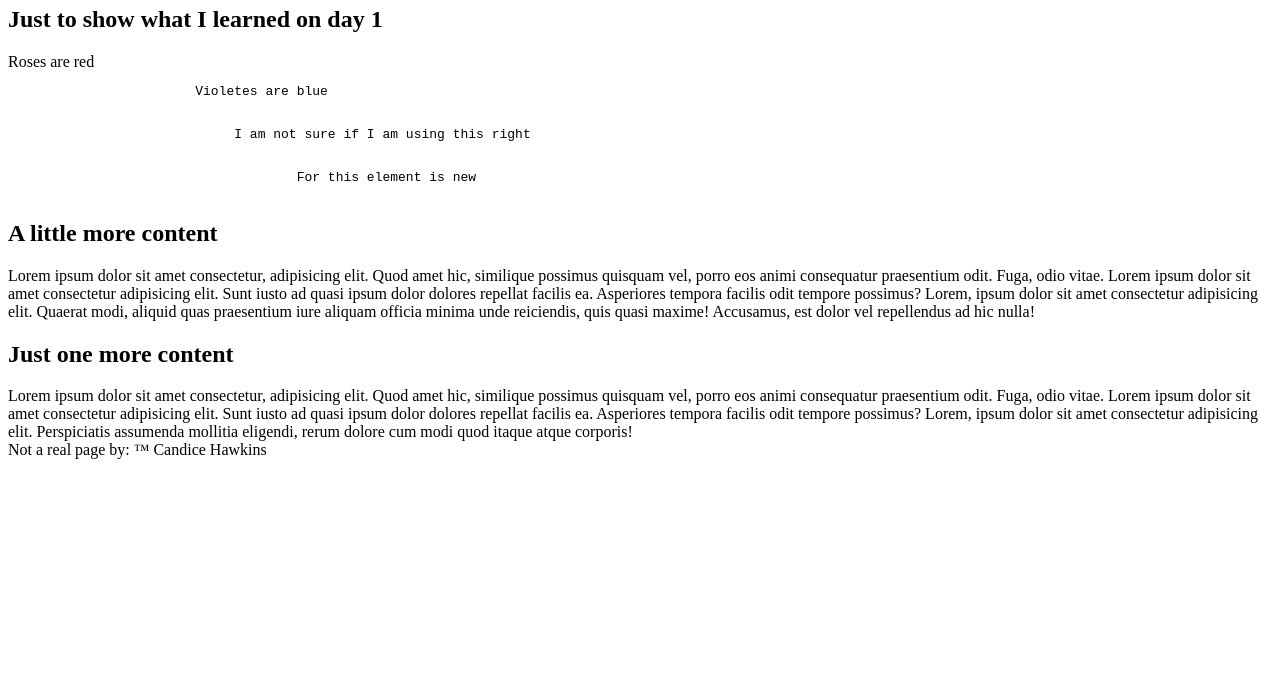
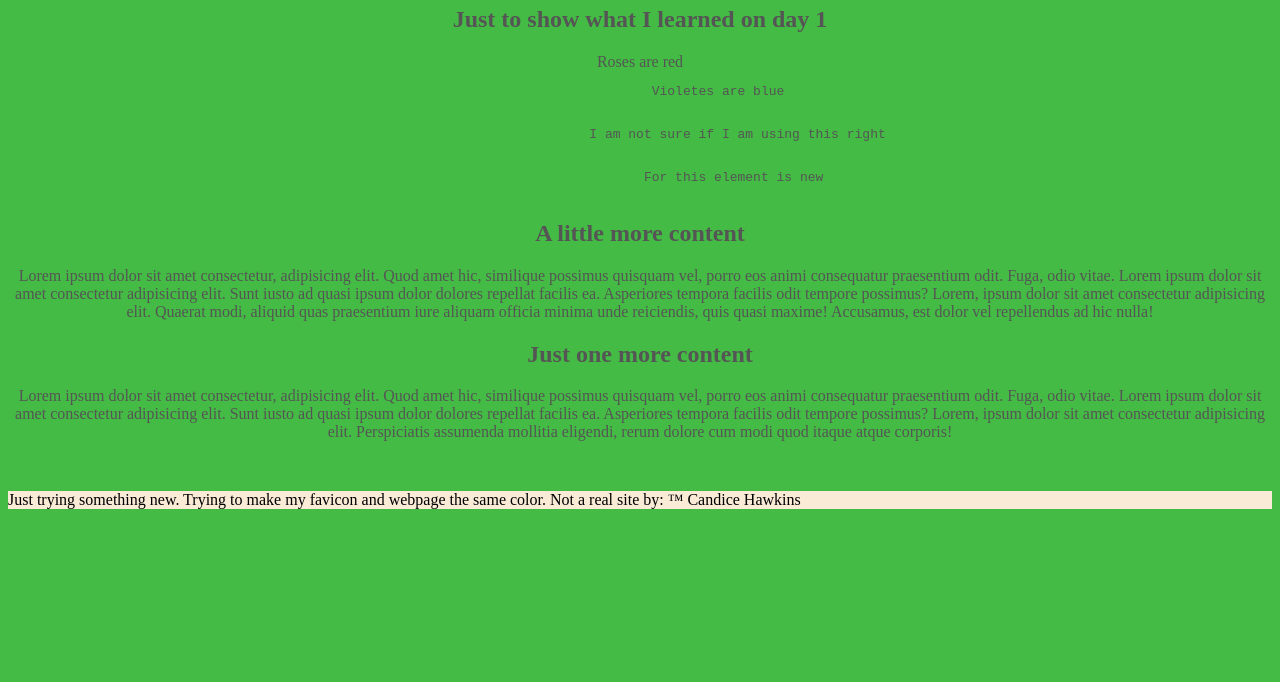
Before and after one commit to candicehawkins91/Day1, a plain HTML site: page index.html in a window 1280 px wide. Shown: the part 118-800 px from the top of the page. Drawn offline with Linux system fonts and the light colour scheme.

Commit message:
updated index

```diff
--- a/index.html
+++ b/index.html
@@ -23,19 +23,19 @@
 
         <section id="s1">
             <div class="section">
-                <div class="pre"></div>
+                <div class="pre">
+
 
                     <h2>Just to show what I learned on day 1</h2>
                     Roses are red <pre>
-                        Violetes are blue
+                    Violetes are blue
                     </pre>
                     <pre>
-                             I am not sure if I am using this right
+                         I am not sure if I am using this right
                     </pre>
                     <pre>
-                                     For this element is new
+                        For this element is new
                     </pre>
-
                 </div>
             </div>
         </section>
@@ -64,7 +64,7 @@
 
     </main>
     <footer>
-        Not a real page by: &trade; Candice Hawkins
+        Just trying something new. Trying to make my favicon and webpage the same color. Not a real site by: &trade; Candice Hawkins
 
     </footer>
 </body>
--- a/style.css
+++ b/style.css
@@ -0,0 +1,15 @@
+*{
+    background-color: #4b4;
+    color: #555;
+}
+footer{
+    margin-top: 50px;
+    background-color: antiquewhite;
+    color: black;
+}
+.section{
+    text-align: center;
+}
+.pre{
+    text-align: auto;
+}
```
